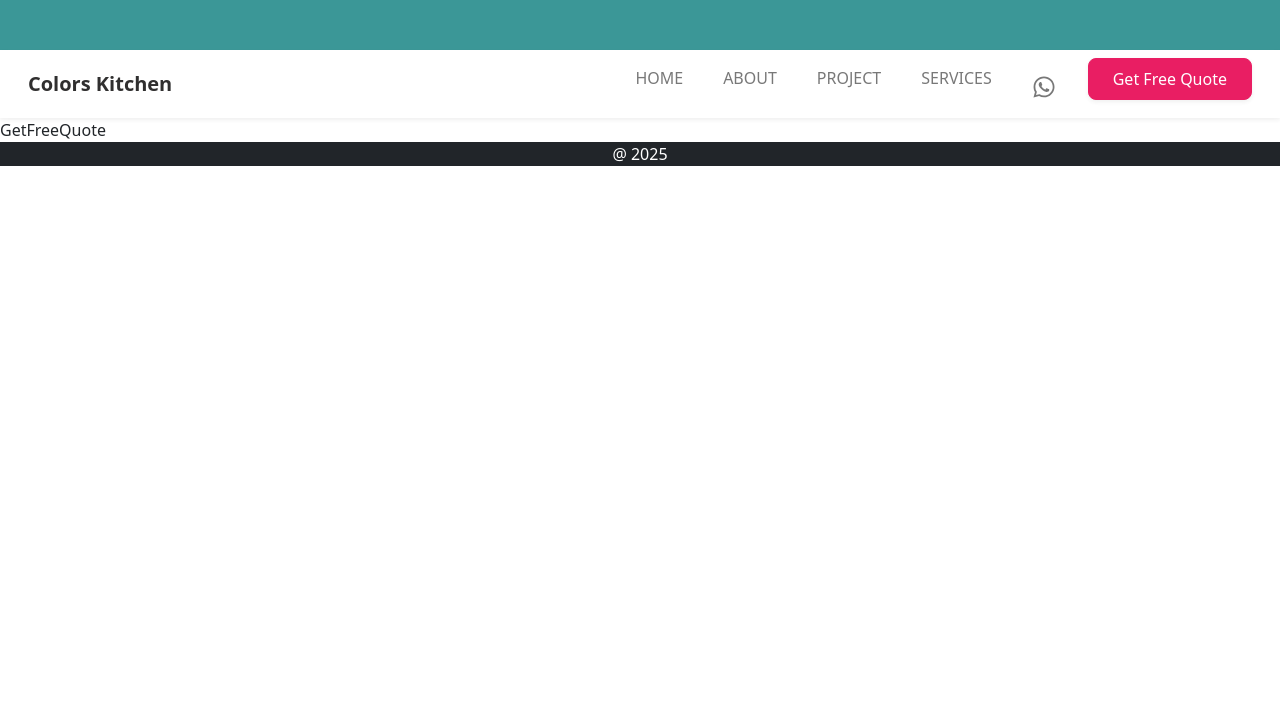
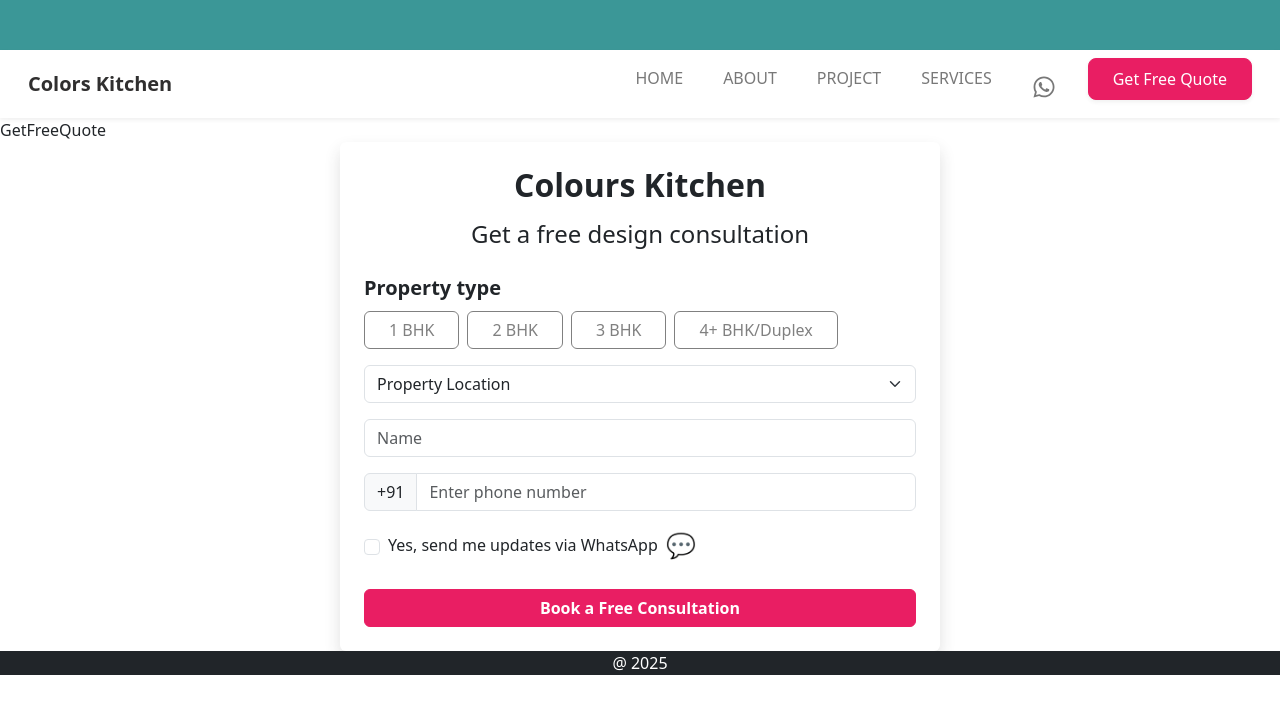
Before and after one commit to HelpingHandscodebase/colourKitchenUI, a React (Vite) app: page /getFreeQuote in a window 1280 px wide. Shown: the top 714 px of the page. Built offline with nearby package versions, Linux system fonts and the light colour scheme.

Commit message:
Added consultation from

```diff
--- a/src/App.tsx
+++ b/src/App.tsx
@@ -3,7 +3,7 @@ import { BrowserRouter, Routes, Route } from "react-router-dom";
 
 import Header from './components/header.tsx'
 import Footer from './components/footer.tsx'
-import Content from './components/content.tsx'
+// import Content from './components/content.tsx'
 
 import Navigation from './components/navigation.tsx'
 import ColorsKitchen from "./components/colorsKitchen.tsx";
@@ -12,6 +12,7 @@ import About from './components/about.tsx'
 import Project from './project.tsx'
 import Services from './components/services.tsx'
 import GetFreeQuote from './components/getFreeQuote.tsx'
+import ConsultationForm from "./components/consultationForm.tsx";
 
 
 function App() {
@@ -28,7 +29,7 @@ function App() {
           <Route path="/services" element={<Services />} />
           <Route path="/getFreeQuote" element={<GetFreeQuote />} />
         </Routes>
-      <Content />
+      <ConsultationForm />
       <Footer />
     </BrowserRouter>
   )
--- /dev/null
+++ b/src/components/consultationForm.tsx
@@ -0,0 +1,99 @@
+import { useState } from "react";
+
+const ConsultationForm = () => {
+  const [bhk, setBhk] = useState("");
+  const [location, setLocation] = useState("");
+  const [name, setName] = useState("");
+  const [phone, setPhone] = useState("");
+  const [whatsapp, setWhatsapp] = useState(false);
+
+  const handleSubmit = (e: React.FormEvent) => {
+    e.preventDefault();
+
+    const formData = { bhk, location, name, phone, whatsapp };
+
+    console.log("Form Submitted:", formData);
+
+    alert("Form submitted successfully!");
+  };
+
+  return (
+    <div className="container p-4 bg-white shadow rounded" style={{ maxWidth: "600px" }}>
+      <h2 className="text-center fw-bold">Colours Kitchen</h2>
+      <h4 className="text-center mt-3">Get a free design consultation</h4>
+
+      <form onSubmit={handleSubmit} className="mt-4">
+        {/* PROPERTY TYPE */}
+        <label className="fw-semibold fs-5">Property type</label>
+        <div className="d-flex gap-2 my-2 flex-wrap">
+          {["1 BHK", "2 BHK", "3 BHK", "4+ BHK/Duplex"].map((item) => (
+            <button
+              type="button"
+              key={item}
+              onClick={() => setBhk(item)}
+              className={`btn ${
+                bhk === item ? "btn-dark" : "btn-outline-secondary"
+              } px-4`}
+            >
+              {item}
+            </button>
+          ))}
+        </div>
+
+        {/* LOCATION */}
+        <select
+          className="form-select mt-3"
+          value={location}
+          onChange={(e) => setLocation(e.target.value)}
+        >
+          <option value="">Property Location</option>
+          <option value="Delhi">Delhi</option>
+          <option value="Mumbai">Mumbai</option>
+          <option value="Bangalore">Bangalore</option>
+        </select>
+
+        {/* NAME */}
+        <input
+          type="text"
+          className="form-control mt-3"
+          placeholder="Name"
+          value={name}
+          onChange={(e) => setName(e.target.value)}
+        />
+
+        {/* MOBILE NUMBER */}
+        <div className="input-group mt-3">
+          <span className="input-group-text">+91</span>
+          <input
+            type="tel"
+            className="form-control"
+            placeholder="Enter phone number"
+            value={phone}
+            onChange={(e) => setPhone(e.target.value)}
+          />
+        </div>
+
+        {/* WHATSAPP CHECKBOX */}
+        <div className="form-check mt-3 d-flex align-items-center">
+          <input
+            className="form-check-input"
+            type="checkbox"
+            checked={whatsapp}
+            onChange={() => setWhatsapp(!whatsapp)}
+          />
+          <label className="form-check-label ms-2">
+            Yes, send me updates via WhatsApp
+          </label>
+          <span className="ms-2 fs-4 text-success">💬</span>
+        </div>
+
+        {/* SUBMIT BUTTON */}
+        <button className="btn btn-danger w-100 mt-4 fw-bold">
+          Book a Free Consultation
+        </button>
+      </form>
+    </div>
+  );
+};
+
+export default ConsultationForm;
--- a/src/components/navigation.tsx
+++ b/src/components/navigation.tsx
@@ -1,7 +1,9 @@
-import { Link } from "react-router-dom";
+import { Link, useNavigate } from "react-router-dom";
 import { FaWhatsapp } from "react-icons/fa";
 
 const Navigation = () => {
+  const navigate = useNavigate();
+
   return (
     <>
       {/* NAVBAR FOR DESKTOP + TABLET */}
@@ -55,7 +57,7 @@ const Navigation = () => {
               </li>
 
               <li>
-                <button className="btn btn-danger px-4 py-2 rounded-3 shadow-sm">
+                <button onClick={() => navigate("./about")} className="btn btn-danger px-4 py-2 rounded-3 shadow-sm">
                   Get Free Quote
                 </button>
               </li>
@@ -106,7 +108,7 @@ const Navigation = () => {
             </li>
 
             <li>
-              <button className="btn btn-danger w-100 shadow-sm" data-bs-dismiss="offcanvas">
+              <button onClick={() => navigate("./about")} className="btn btn-danger w-100 shadow-sm" data-bs-dismiss="offcanvas">
                 Get Free Quote
               </button>
             </li>
```
